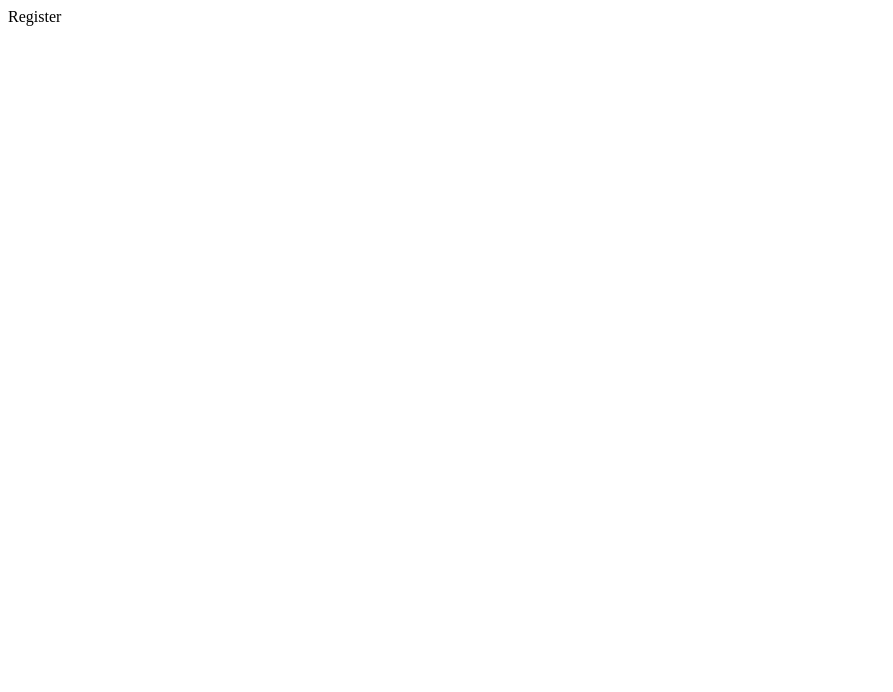
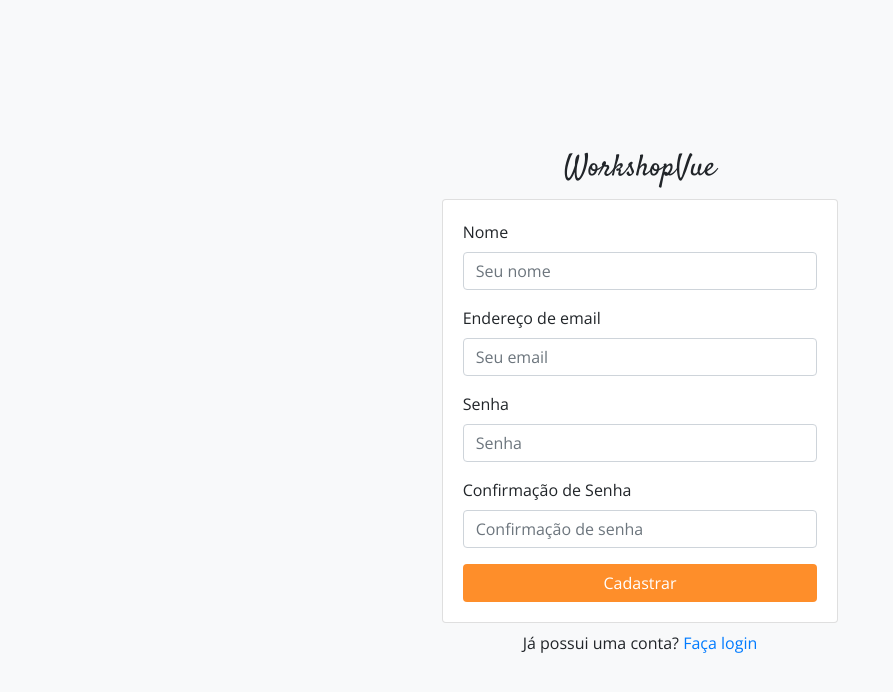
Before and after one commit to HoepersDuarte/workshop-Vue, a Vue app: page /register in a window 1280 px wide. Shown: the top 692 px of the page, without its empty margins (0-893 px from the left). Built offline with nearby package versions, Linux system fonts and the light colour scheme.

Commit message:
adicionado bootstrap e criado os templates de login e register

```diff
--- a/package.json
+++ b/package.json
@@ -8,6 +8,7 @@
     "lint": "vue-cli-service lint"
   },
   "dependencies": {
+    "bootstrap-css-only": "^4.3.1",
     "core-js": "^2.6.5",
     "vue": "^2.6.10",
     "vue-router": "^3.0.3",
--- a/public/index.html
+++ b/public/index.html
@@ -5,6 +5,7 @@
     <meta http-equiv="X-UA-Compatible" content="IE=edge">
     <meta name="viewport" content="width=device-width,initial-scale=1.0">
     <link rel="icon" href="<%= BASE_URL %>favicon.ico">
+    <link href="https://fonts.googleapis.com/icon?family=Material+Icons" rel="stylesheet">
     <title>workshop-codecon</title>
   </head>
   <body>
--- a/src/App.vue
+++ b/src/App.vue
@@ -3,3 +3,69 @@
     <router-view/>
   </div>
 </template>
+
+<style lang="scss">
+@import url('https://fonts.googleapis.com/css?family=Open+Sans|Satisfy|Source+Code+Pro&display=swap');
+
+html, body, #app {
+  height: 100%;
+}
+
+* {
+  font-family: 'Open Sans', sans-serif;
+}
+
+pre {
+  font-family: 'Source Code Pro', monospace !important;
+}
+
+$orange: #fe8e2a;
+
+.form-control:focus {
+    border-color: $orange !important;
+    box-shadow: 0 0 0 0.2rem rgba($orange, .25) !important;
+}
+
+.btn.focus, .btn:focus {
+    box-shadow: 0 0 0 0.2rem rgba($orange, .25) !important;
+}
+
+.text-cursive {
+  font-family: 'Satisfy', cursive;
+}
+
+.text-30 {
+  font-size: 30px;
+}
+
+.btn-link {
+  color: $orange !important;
+}
+
+.btn-orange {
+  background-color: $orange !important;
+  color: #fff !important;
+}
+
+::-webkit-scrollbar {
+    width: 12px;
+}
+
+::-webkit-scrollbar:horizontal {
+    height: 12px;
+}
+
+::-webkit-scrollbar-track {
+    box-shadow: none;
+    background-color: rgba(#f5f5f5, .5);
+    border-radius: 12px;
+}
+
+::-webkit-scrollbar-thumb {
+    border-radius: 12px;
+    background-color: rgba(#ccc, .5);
+    &:hover {
+        background-color: rgba(#ccc, .9);
+    }
+}
+</style>
--- a/src/main.js
+++ b/src/main.js
@@ -2,6 +2,8 @@ import Vue from 'vue'
 import App from './App.vue'
 import router from './router'
 import store from './store'
+import 'bootstrap-css-only/css/bootstrap.min.css'
+
 
 Vue.config.productionTip = false
 
--- a/src/views/Chat.vue
+++ b/src/views/Chat.vue
@@ -1,17 +1,88 @@
 <template>
-  <!-- Aqui vai todo o template -->
-  <div>
-    Chat
+  <div class="container-fluid h-100 p-0 d-flex">
+    <!-- Sidebar -->
+    <div class="w-25 sidebar">
+      <!-- Current User -->
+      <div class="current-user bg-light d-flex align-items-center flex-nowrap p-2">
+      </div>
+
+      <!-- Channels List -->
+      <div class="channels-list bg-light p-2">
+      </div>
+    </div>
+
+    <!-- Channel Area -->
+    <div class="d-flex flex-column w-75">
+      <!-- Channel Header -->
+      <div class="channel-header bg-light p-2 d-flex align-items-center">
+      </div>
+      <!-- Channel Messages -->
+      <div class="channel-messages flex-grow-1 p-2" ref="channelMessages">
+      </div>
+      <!-- Message Form -->
+      <div style="height: 50px;" class="message-form border-top d-flex align-items-center">
+      </div>
+    </div>
   </div>
 </template>
 
 <script>
-// Aqui vai todo código JS do componente
 export default {
   name: 'Chat'
 }
 </script>
 
-<style>
-/* Aqui vai todo o CSS do componente */
+<style lang="scss">
+$border-color: #c2c6ca;
+.sidebar {
+  border-right: 1px solid $border-color;
+}
+
+.current-user {
+  height: 75px;
+  font-size: 1.25rem;
+  border-bottom: 1px solid $border-color;
+}
+
+.channels-list {
+  height: calc(100% - 75px);
+  overflow-y: auto;
+}
+
+.channel-header {
+  height: 75px;
+  font-size: 1.25rem;
+  border-bottom: 1px solid $border-color;
+}
+
+.channel-messages {
+  height: calc(100% - 125px);
+  overflow-y: auto;
+}
+
+.fade-enter-active {
+    animation: fade-in 300ms ease-out forwards;
+}
+
+.fade-leave-active {
+    animation: fade-out 300ms ease-out forwards;
+}
+
+@keyframes fade-in {
+    from {
+        opacity: 0;
+    }
+    to {
+        opacity: 1;
+    }
+}
+
+@keyframes fade-out {
+    from {
+        opacity: 1;
+    }
+    to {
+        opacity: 0;
+    }
+}
 </style>
--- a/src/views/Login.vue
+++ b/src/views/Login.vue
@@ -1,17 +1,36 @@
 <template>
-  <!-- Aqui vai todo o template -->
-  <div>
-    Login
+  <div class="d-flex flex-column justify-content-center align-items-center h-100 bg-light">
+    <div class="row w-100">
+      <div class="col col-sm-12 col-md-4 offset-md-4">
+        <div class="col text-center text-cursive text-30 pb-2">
+          WorkshopVue
+        </div>
+        <div class="card">
+          <div class="card-body">
+            <form>
+              <div class="form-group">
+                <label for="email">Endereço de email</label>
+                <input type="email" id="email" class="form-control" placeholder="Seu email">
+              </div>
+              <div class="form-group">
+                <label for="password">Senha</label>
+                <input type="password" id="password" class="form-control" placeholder="Senha">
+              </div>
+              <button type="button" class="btn btn-orange btn-block" >Acessar</button>
+            </form>
+          </div>
+        </div>
+        <div class="mt-2 text-center">
+        <!-- router-link componente para navegação entre as rotas do vue-router -->
+          Não possui uma conta? <router-link to="/register">Cadastre-se aqui</router-link>
+        </div>
+      </div>
+    </div>
   </div>
 </template>
 
 <script>
-// Aqui vai todo código JS do componente
 export default {
   name: 'Login'
 }
 </script>
-
-<style>
-/* Aqui vai todo o CSS do componente */
-</style>
--- a/src/views/Register.vue
+++ b/src/views/Register.vue
@@ -1,17 +1,43 @@
 <template>
-  <!-- Aqui vai todo o template -->
-  <div>
-    Register
+  <div class="d-flex flex-column justify-content-center align-items-center h-100 bg-light">
+    <div class="row w-100">
+      <div class="col col-sm-12 col-md-4 offset-md-4">
+        <div class="col text-center text-cursive text-30 pb-2">
+          WorkshopVue
+        </div>
+        <div class="card">
+          <div class="card-body">
+            <form>
+              <div class="form-group">
+                <label for="name">Nome</label>
+                <input type="text" id="name" class="form-control" placeholder="Seu nome">
+              </div>
+              <div class="form-group">
+                <label for="email">Endereço de email</label>
+                <input type="email" id="email" class="form-control" placeholder="Seu email">
+              </div>
+              <div class="form-group">
+                <label for="password">Senha</label>
+                <input type="password" id="password" class="form-control" placeholder="Senha">
+              </div>
+              <div class="form-group">
+                <label for="password-confirm">Confirmação de Senha</label>
+                <input type="password" class="form-control" id="password-confirm" placeholder="Confirmação de senha">
+              </div>
+              <button type="button" class="btn btn-orange btn-block" >Cadastrar</button>
+            </form>
+          </div>
+        </div>
+        <div class="mt-2 text-center">
+          Já possui uma conta? <router-link to="/login">Faça login</router-link>
+        </div>
+      </div>
+    </div>
   </div>
 </template>
 
 <script>
-// Aqui vai todo código JS do componente
 export default {
   name: 'Register'
 }
 </script>
-
-<style>
-/* Aqui vai todo o CSS do componente */
-</style>
```
